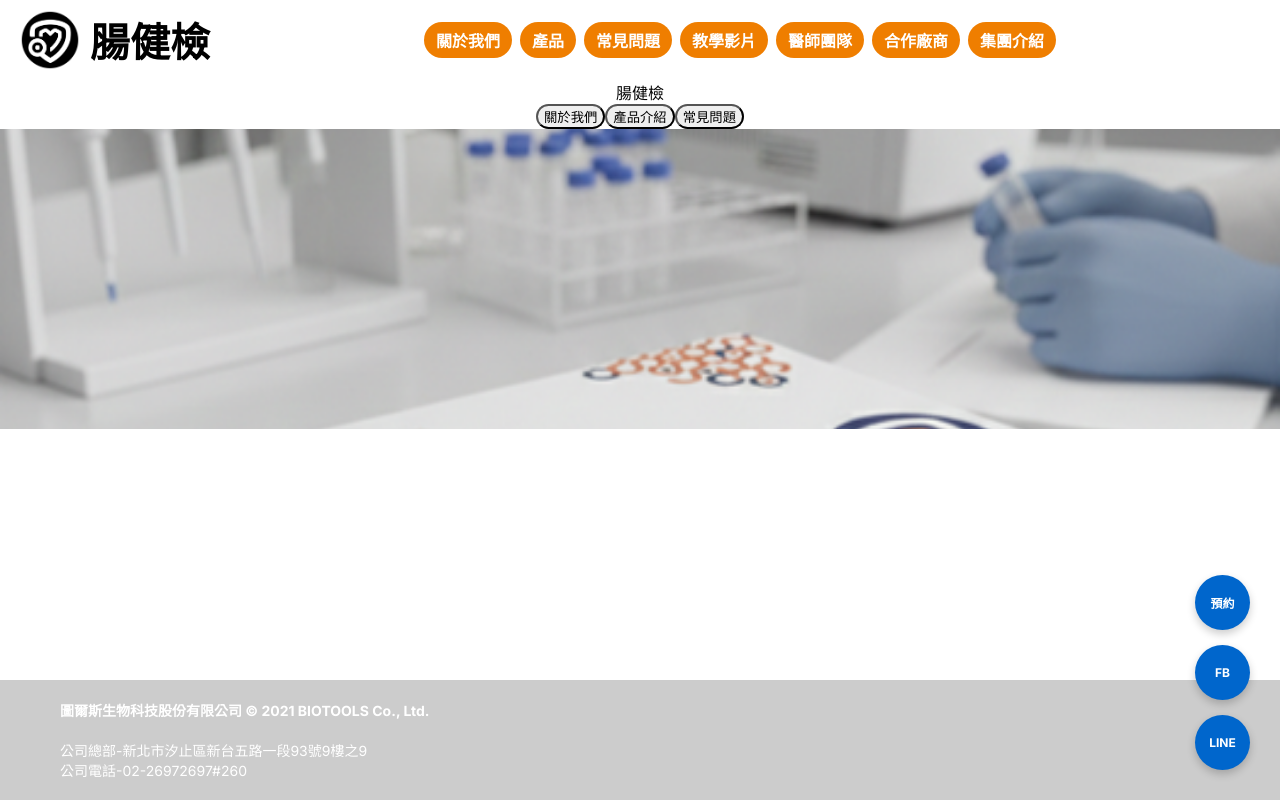
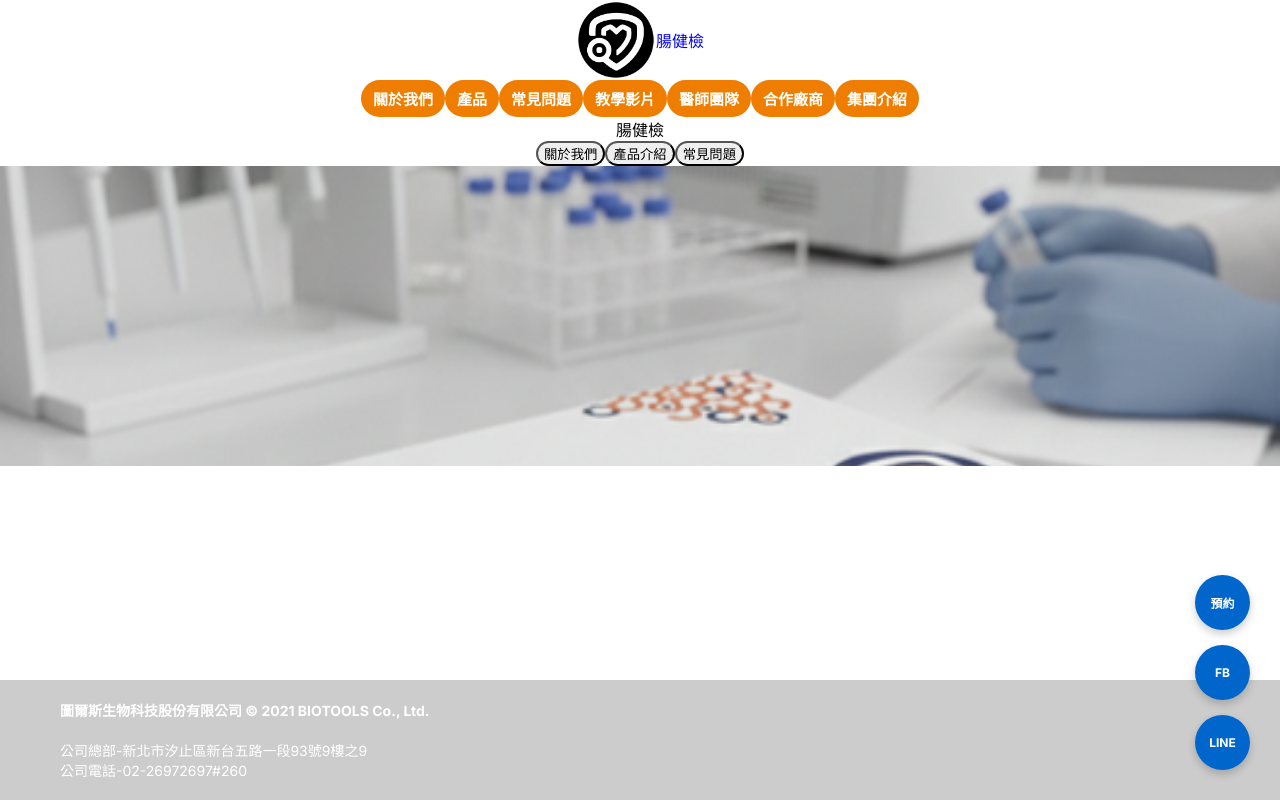
Before and after one commit to boren-Yang/crc-test, a Next.js app in the folder website1/: page / in a window 1280 px wide. Shown: the top 800 px of the page. Built offline with nearby package versions, Linux system fonts and the light colour scheme.

Commit message:
Add Speed Insights package

```diff
--- a/website1/app/layout.tsx
+++ b/website1/app/layout.tsx
@@ -16,38 +16,26 @@ export default function RootLayout({ children }: { children: React.ReactNode })
         margin: 0,
         overflowX: 'hidden' // 避免手機版左右滑動
       }}>
-        <header style={{
-          display: 'flex',
-          alignItems: 'center',
-          justifyContent: 'space-between', // 改為左右撐開
-          flexWrap: 'wrap', // 空間不足自動換行
-          padding: '10px 20px',
-          gap: '10px'
-        }}>
+        <header className="flex flex-col md:flex-row items-center justify-between p-4 md:px-10 gap-4">
           {/* Logo 區塊 - 在手機上會縮小一點 */}
-          <Link href="/" style={{ textDecoration: 'none', color: 'inherit', display: 'flex', alignItems: 'center' }}>
-            <div style={{ display: 'flex', alignItems: 'center', gap: '10px' }}>
-              <img src="/99.png" alt="Logo" className="w-[60px] md:w-[110px]" style={{ maxWidth: '100%' }} />
-              <span style={{ fontWeight: 'bold', fontSize: 'clamp(24px, 5vw, 40px)' }}>腸健檢</span>
-            </div>
+          <Link href="/" className="flex items-center gap-3 no-underline color-inherit">
+            <img src="/99.png" alt="Logo" className="w-[80px] md:w-[110px]" />
+            <span className="font-bold text-2xl md:text-4xl whitespace-nowrap">腸健檢</span>
           </Link>
 
           {/* 導覽列 - 加入 flex-wrap 並優化手機間距 */}
-          <nav style={{
-            display: 'flex',
-            justifyContent: 'center',
-            flexWrap: 'wrap',
-            gap: '8px',
-            flex: '1 1 auto', // 讓它自動佔滿剩餘空間
-            minWidth: '300px' // 防止擠得太小
-          }}>
-            {["關於我們", "產品", "常見問題", "教學影片", "醫師團隊", "合作廠商", "集團介紹"].map((text) => (
-              <button key={text} style={navButtonStyle}>{text}</button>
-            ))}
-          </nav>
-
-          {/* 移除了那個會推擠空間的 250px 空白區塊 */}
-        </header>
+          <nav className="flex flex-wrap justify-center md:justify-end items-center gap-2 md:gap-4 flex-1">
+          <Link href="/about"><button style={navButtonStyle}>關於我們</button></Link>
+          <Link href="/product"><button style={navButtonStyle}>產品</button></Link>
+          <Link href="/qa"><button style={navButtonStyle}>常見問題</button></Link>
+          <Link href="/video"><button style={navButtonStyle}>教學影片</button></Link>
+          <Link href="/doctor"><button style={navButtonStyle}>醫師團隊</button></Link>
+          <Link href="/partner"><button style={navButtonStyle}>合作廠商</button></Link>
+          <a href="https://www.toolsbiotech.com/index.php" target="_blank" rel="noopener noreferrer">
+      <button style={navButtonStyle}>集團介紹</button>
+    </a>
+  </nav>
+</header>
 
         <main style={{ flex: 1, display: 'flex', flexDirection: 'column' }}>
           {children}
@@ -87,13 +75,13 @@ export default function RootLayout({ children }: { children: React.ReactNode })
 
 // 修改按鈕樣式：讓字體和間距能自動縮放
 const navButtonStyle = {
-  padding: '6px 12px', // 縮小內距，讓手機版塞得下
+  padding: '8px 12px', // 縮小內距，讓手機版塞得下
   backgroundColor: '#EF7E00',
   color: 'white',
   border: 'none',
   borderRadius: '25px',
   cursor: 'pointer',
-  fontSize: 'clamp(12px, 2vw, 16px)', // 自動調整字體大小：最小12px，隨螢幕縮放，最大16px
+  fontSize: '15px',
   fontWeight: 'bold' as const,
   whiteSpace: 'nowrap' as const, // 防止按鈕內的字斷行
   transition: '0.3s'
```
